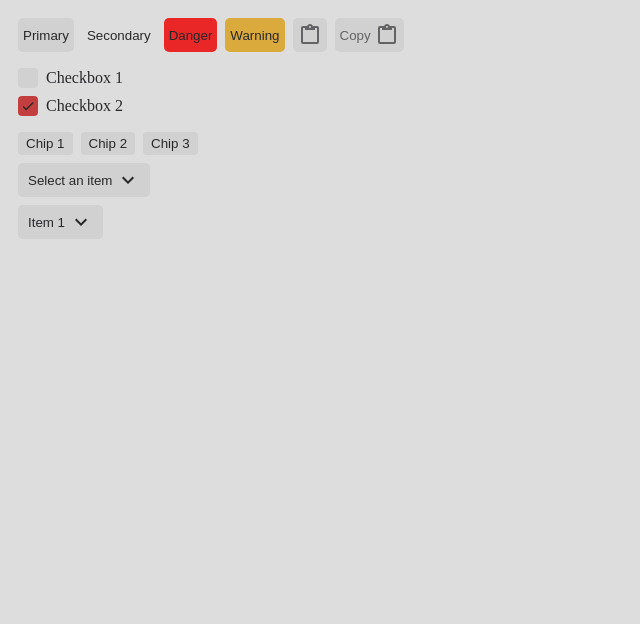
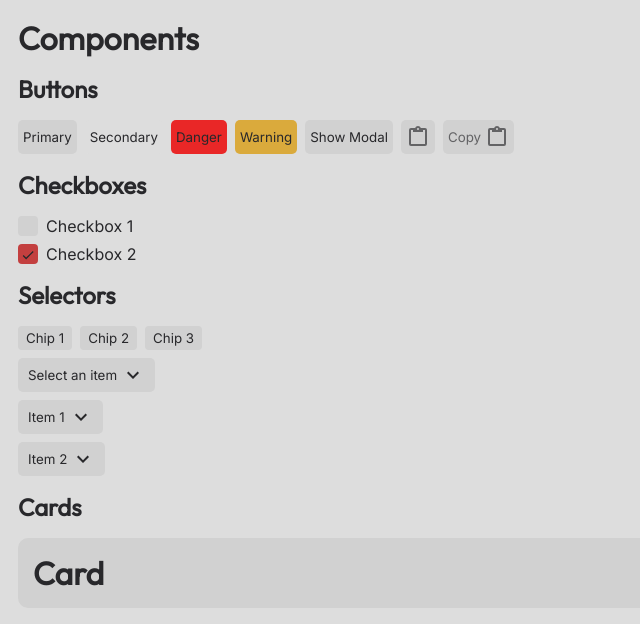
Before and after one commit to Deftu/Defign, a SvelteKit app: page / in a window 1280 px wide. Shown: the top 624 px of the page, without its empty margins (0-640 px from the left). Built offline with nearby package versions, Linux system fonts and the light colour scheme.

Commit message:
Add card, modal and fonts

```diff
--- a/src/lib/Button.svelte
+++ b/src/lib/Button.svelte
@@ -7,7 +7,7 @@
 
 <button
     on:click
-    class="btn"
+    class="btn deftu-body"
     class:primary={type === ButtonType.Primary}
     class:secondary={type === ButtonType.Secondary}
     class:danger={type === ButtonType.Danger}
--- /dev/null
+++ b/src/lib/Card.svelte
@@ -0,0 +1,19 @@
+<script lang="ts">
+    import "$lib/global.css";
+
+    export let width: string = "100%";
+    export let height: string = "100%";
+</script>
+
+<div {width} {height} class="card">
+    <slot />
+</div>
+
+<style>
+    .card {
+        background-color: var(--deftu-background-2);
+        border-radius: 10px;
+        padding: 15px;
+        overflow-y: auto;
+    }
+</style>
--- a/src/lib/Checkbox.svelte
+++ b/src/lib/Checkbox.svelte
@@ -5,7 +5,7 @@
     export let value: boolean = false;
 </script>
 
-<div class="checkbox-container">
+<div class="checkbox-container deftu-body">
     <div class="interactable-container">
         <input type="checkbox" bind:checked={value} class="checkbox" />
         <div class="checkbox-icon">
--- a/src/lib/ChipGroup.svelte
+++ b/src/lib/ChipGroup.svelte
@@ -9,10 +9,14 @@
 <div class="chip-group">
     {#each items as item}
         <button on:click={() => {
-            value = item;
-        }} class="chip" class:selected={value === item}>
+            if (value === item) {
+                value = null;
+            } else {
+                value = item;
+            }
+        }} class="chip deftu-body" class:selected={value === item}>
             {#if value === item}
-                <CheckIcon width="18px" height="18px" />
+                <CheckIcon width="15px" height="15px" />
             {/if}
 
             {item}
--- a/src/lib/Dropdown.svelte
+++ b/src/lib/Dropdown.svelte
@@ -14,14 +14,15 @@
         ...items
     ];
 
-    let dropdown = null;
-    let eventListener = null;
+    let dropdown: HTMLElement | null = null;
+    let eventListener: ((this: Document, event: Event) => any) | null = null;
     const selected = writable(false);
 
     onMount(() => {
         if (browser) {
-            eventListener = document.addEventListener("click", (event) => {
-                if (dropdown && !dropdown.contains(event.target)) {
+            document.addEventListener("click", eventListener = (event) => {
+                const target = event.target as HTMLElement;
+                if (dropdown && target != null && !dropdown.contains(target)) {
                     selected.set(false);
                 }
             });
@@ -30,15 +31,17 @@
 
     onDestroy(() => {
         if (browser) {
-            document.removeEventListener("click", eventListener);
+            if (eventListener) {
+                document.removeEventListener("click", eventListener);
+            }
         }
     });
 </script>
 
-<div bind:this={dropdown} class="dropdown">
+<div bind:this={dropdown} class="dropdown deftu-body">
     <button on:click={() => {
         selected.update((value) => !value);
-    }} class="dropdown-button" class:selected={$selected}>
+    }} class="dropdown-button deftu-body" class:selected={$selected}>
         <span>{value ?? "Select an item"}</span>
         <ChevronIcon direction={$selected ? "up" : "down"} />
     </button>
@@ -48,7 +51,7 @@
             <button on:click={() => {
                 value = item === "Select an item" ? null : item;
                 selected.set(false);
-            }} class:selected={value === item}>
+            }} class="deftu-body" class:selected={value === item}>
                 {item}
             </button>
         {/each}
@@ -59,6 +62,7 @@
     .dropdown {
         position: relative;
         display: inline-block;
+        width: fit-content;
     }
 
     .dropdown-button {
@@ -66,6 +70,7 @@
         align-items: center;
         gap: 4px;
 
+        width: auto;
         padding: 5px 10px;
         border-radius: 5px;
         border: none;
@@ -75,9 +80,14 @@
         transition: background-color 0.1s ease-in-out;
     }
 
-    .dropdown-button.selected {
-        border-bottom-left-radius: 0;
-        border-bottom-right-radius: 0;
+    .dropdown-button.selected::after {
+        content: "";
+        position: absolute;
+        bottom: 0;
+        left: 0;
+        width: 100%;
+        height: 1px;
+        background-color: var(--deftu-background-1);
     }
 
     .dropdown-items {
@@ -91,20 +101,43 @@
         left: 0;
         background-color: var(--deftu-background-2);
         border-radius: 5px;
-        border-top-left-radius: 0;
         padding: 5px;
         overflow: hidden;
         z-index: 1;
+
+        max-height: 95px;
+        overflow-y: scroll;
+
+        scrollbar-width: thin;
+        scrollbar-color: var(--deftu-primary) var(--deftu-background-2);
+    }
+
+    .dropdown-items.visible::-webkit-scrollbar {
+        width: 5px;
+    }
+
+    .dropdown-items.visible::-webkit-scrollbar-track {
+        background-color: var(--deftu-background-2);
+    }
+
+    .dropdown-items.visible::-webkit-scrollbar-thumb {
+        background-color: var(--deftu-primary);
+        border-radius: 1px;
     }
 
     .dropdown-items.visible button {
         display: block;
         width: 100%;
-        padding: 5px 10px;
+        padding: 7.5px 10px;
         border: none;
+        border-radius: 5px;
         background-color: var(--deftu-background-2);
         color: var(--deftu-text);
         cursor: pointer;
         transition: background-color 0.1s ease-in-out;
     }
+
+    .dropdown-items.visible button:hover {
+        background-color: var(--deftu-background-1);
+    }
 </style>
--- /dev/null
+++ b/src/lib/extras/Modal.svelte
@@ -0,0 +1,52 @@
+<script lang="ts">
+    import "$lib/global.css";
+    import { Card } from "$lib";
+
+    export let visible: boolean = false;
+
+    export function show() {
+        visible = true;
+    }
+
+    export function hide() {
+        visible = false;
+    }
+</script>
+
+{#if visible}
+<div class="modal-background">
+    <div class="modal">
+        <slot />
+    </div>
+</div>
+{/if}
+
+<style>
+    .modal-background {
+        display: flex;
+        justify-content: center;
+        align-items: center;
+        position: fixed;
+        top: 0;
+        left: 0;
+        z-index: 1000;
+        width: 100%;
+        height: 100%;
+        background-color: rgba(0, 0, 0, 0.5);
+        backdrop-filter: blur(5px);
+    }
+
+    .modal {
+        position: absolute;
+        top: 50%;
+        left: 50%;
+        transform: translate(-50%, -50%);
+        background-color: var(--deftu-background-1);
+        border-radius: 0.5rem;
+        padding: 1rem;
+        width: 50%;
+        max-width: 50rem;
+        max-height: 50rem;
+        overflow-y: auto;
+    }
+</style>
--- a/src/lib/global.css
+++ b/src/lib/global.css
@@ -1,3 +1,6 @@
+@import url("https://fonts.googleapis.com/css?family=Outfit");
+@import url("https://fonts.googleapis.com/css?family=Inter");
+
 :root {
     --deftu-primary: #c33f3f;
 
@@ -22,3 +25,16 @@
         --deftu-text-disabled: rgba(51, 51, 51, 0.25);
     }
 }
+
+.deftu-header {
+    font-family: "Outfit", sans-serif;
+}
+
+.deftu-body {
+    font-family: "Inter", sans-serif;
+}
+
+.deftu-header,
+.deftu-body {
+    color: var(--deftu-text);
+}
--- a/src/lib/index.ts
+++ b/src/lib/index.ts
@@ -3,11 +3,13 @@ import { ButtonType } from "./types.js";
 import Checkbox from "$lib/Checkbox.svelte";
 import ChipGroup from "$lib/ChipGroup.svelte";
 import Dropdown from "$lib/Dropdown.svelte";
+import Card from "./Card.svelte";
 
 import ClipboardIcon from "$lib/icons/ClipboardIcon.svelte";
 import CheckIcon from "$lib/icons/CheckIcon.svelte";
 import ChevronIcon from "$lib/icons/ChevronIcon.svelte";
 
 import CopyButton from "$lib/extras/CopyButton.svelte";
+import Modal from "$lib/extras/Modal.svelte";
 
-export { Button, ButtonType, Checkbox, ChipGroup, Dropdown, ClipboardIcon, CheckIcon, ChevronIcon, CopyButton };
+export { Button, ButtonType, Checkbox, ChipGroup, Dropdown, Card, ClipboardIcon, CheckIcon, ChevronIcon, CopyButton, Modal };
--- a/src/routes/+page.svelte
+++ b/src/routes/+page.svelte
@@ -1,15 +1,18 @@
 <script lang="ts">
     import "$lib/global.css";
-    import { Button, CopyButton, Checkbox, ChipGroup, Dropdown } from "$lib";
+    import { Button, CopyButton, Checkbox, ChipGroup, Dropdown, Card, Modal } from "$lib";
 
     import { writable } from "svelte/store";
     import { onMount } from "svelte";
+
+    let modal: Modal | null = null;
 
     const checkboxStore1 = writable(false);
     const checkboxStore2 = writable(true);
     const chipGroupStore = writable(null);
     const dropdownStore1 = writable(null);
     const dropdownStore2 = writable("Item 1");
+    const dropdownStore3 = writable("Item 2");
 
     onMount(() => {
         checkboxStore1.subscribe((value) => {
@@ -31,29 +34,64 @@
         dropdownStore2.subscribe((value) => {
             console.log("dropdownStore2", value);
         });
+
+        dropdownStore3.subscribe((value) => {
+            console.log("dropdownStore3", value);
+        });
     });
 </script>
 
 <div class="components">
+    <Modal bind:this={modal}>
+        <h1 class="page-header deftu-header">Modal</h1>
+        <p class="deftu-body">Lorem ipsum dolor sit amet consectetur adipisicing elit. Autem, cupiditate deleniti. Inventore fugit repellat placeat totam accusantium, temporibus expedita sit quis ad molestiae iusto, omnis est amet odit possimus laboriosam!</p>
+        <Button
+            on:click={() => {
+                modal?.hide();
+            }}
+            type="primary"
+        >Close</Button>
+    </Modal>
+
+    <h1 class="page-header deftu-header">Components</h1>
+
+    <h2 class="page-header deftu-header">Buttons</h2>
     <div class="buttons">
         <Button type="primary">Primary</Button>
         <Button type="secondary">Secondary</Button>
         <Button type="danger">Danger</Button>
         <Button type="warning">Warning</Button>
 
+        <Button
+            on:click={() => {
+                modal?.show();
+            }}
+            type="primary"
+        >Show Modal</Button>
+
         <CopyButton value="Copied text 1" />
         <CopyButton text="Copy" value="Copied text 2" />
     </div>
 
+    <h2 class="page-header deftu-header">Checkboxes</h2>
     <div class="checkboxes">
         <Checkbox bind:value={$checkboxStore1}>Checkbox 1</Checkbox>
         <Checkbox bind:value={$checkboxStore2}>Checkbox 2</Checkbox>
     </div>
 
+    <h2 class="page-header deftu-header">Selectors</h2>
     <div class="selectors">
         <ChipGroup bind:value={$chipGroupStore} items={["Chip 1", "Chip 2", "Chip 3"]} />
         <Dropdown bind:value={$dropdownStore1} items={["Item 1", "Item 2", "Item 3"]} />
         <Dropdown bind:value={$dropdownStore2} items={["Item 1", "Item 2", "Item 3"]} />
+        <Dropdown bind:value={$dropdownStore3} items={["Item 1", "Item 2", "Item 3", "Item 4", "Item 5", "Item 6", "Item 7", "Item 8", "Item 9", "Item 10", "Item 11", "Item 12", "Item 13", "Item 14", "Item 15"]} />
+    </div>
+
+    <h2 class="page-header deftu-header">Cards</h2>
+    <div class="cards">
+        <Card>
+            <h1 class="page-header deftu-header">Card</h1>
+        </Card>
     </div>
 </div>
 
@@ -61,6 +99,11 @@
     :global(body) {
         background-color: var(--deftu-background-1);
         color: var(--deftu-text);
+    }
+
+    .page-header {
+        padding: 0;
+        margin: 0;
     }
 
     .components {
@@ -86,4 +129,10 @@
         flex-direction: column;
         gap: 8px;
     }
+
+    .cards {
+        display: flex;
+        flex-direction: column;
+        gap: 8px;
+    }
 </style>
```
